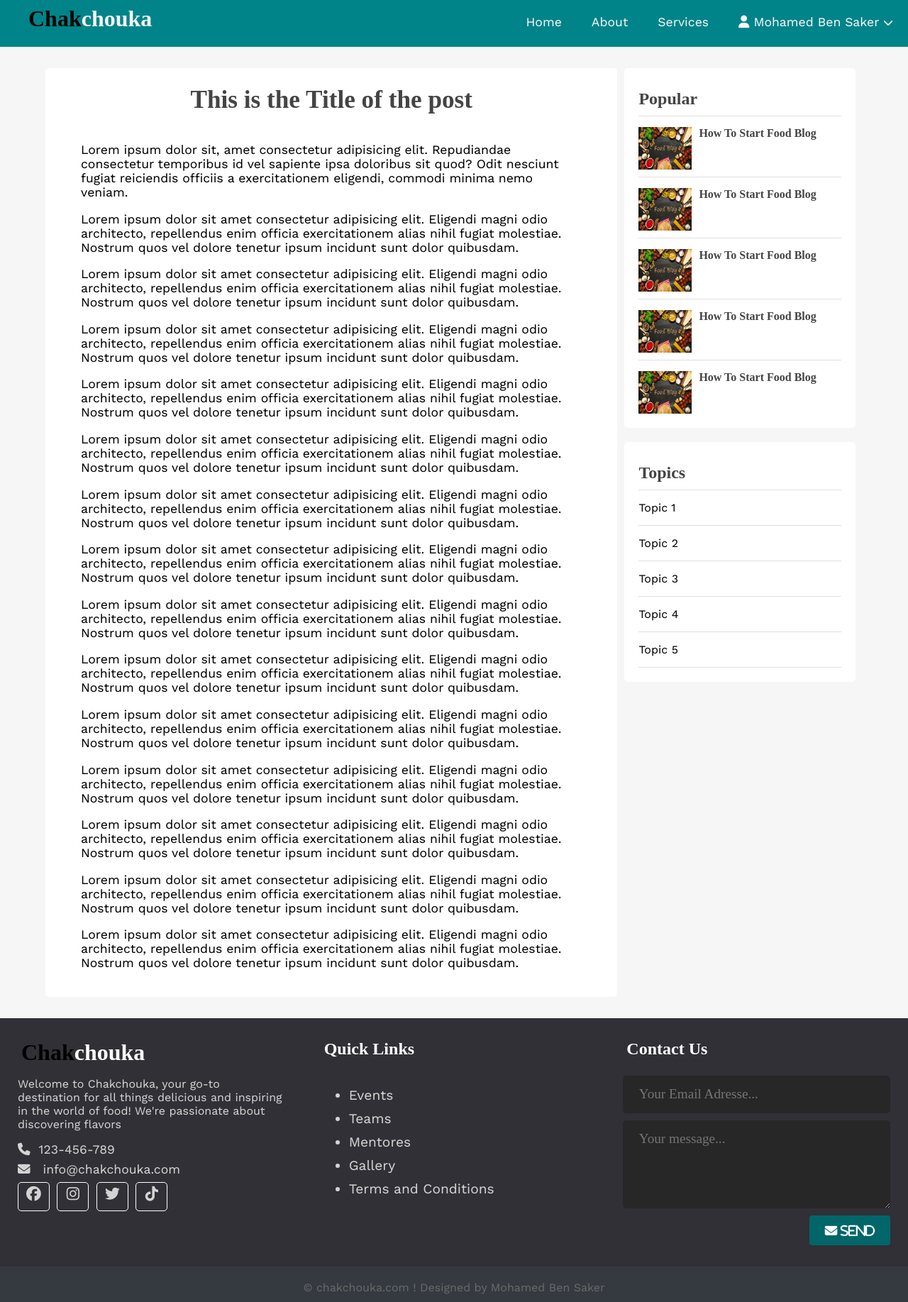
After one commit to Ryannn26/Chakchouka, a PHP site: page /single.html in a window 1280 px wide. The commit adds this page. Shown: the whole page at 71% size. Run offline with PHP 8.4, Linux system fonts and the light colour scheme; some libraries are stand-ins or nearby versions.

Commit message:
adding post conent

```diff
--- a/blog/index.html
+++ b/blog/index.html
@@ -241,7 +241,7 @@
             <h2>Contact Us</h2><br>
             <form action="index.html" method="post">
                 <input type="text" name="email" class="text-input contact-input" placeholder="Your Email Adresse...">
-                <textarea name="message"  class="text-input contact-input" placeholder="Your message..."></textarea>
+                <textarea rows="4" name="message"  class="text-input contact-input" placeholder="Your message..."></textarea>
                 <button type="submit" class="btn btn-big contact-btn">
                     <i class="fas fa-envelope">
                         Send
--- a/blog/script.js
+++ b/blog/script.js
@@ -40,3 +40,4 @@ $(document).ready(function() {
     // instead of a settings object
   ]
 })
+/*------------------------*/
--- /dev/null
+++ b/blog/single.html
@@ -0,0 +1,175 @@
+<html lang="en">
+<head>
+    <meta charset="UTF-8">
+    <meta name="viewport" content="width=device-width, initial-scale=1.0">
+    <title>Single Post</title>
+    <!--Font awesome-->
+    <script src="https://kit.fontawesome.com/534045aa55.js" crossorigin="anonymous"></script>
+    <!--custom stylinf css file-->
+    <link rel="stylesheet" href="style.css">
+    <!--Google fonts-->
+    <link rel="preconnect" href="https://fonts.googleapis.com">
+    <link rel="preconnect" href="https://fonts.gstatic.com" crossorigin>
+    <link href="https://fonts.googleapis.com/css2?family=Work+Sans:ital,wght@0,421;1,421&display=swap" rel="stylesheet">
+</head>
+<body>
+    <header>
+        <div class="logo">
+            <h1 class="logo-text">
+                <span>Chak</span>chouka
+            </h1>
+        </div>
+        <i class="fa fa-bars menu-toggle"></i>
+        <ul class="nav">
+            <li><a href="#">Home</a></li>
+            <li><a href="#">About</a></li>
+            <li><a href="#">Services</a></li>
+            <!--<li><a href="#"Sign Up</a></li> -->
+            <!--<li<a href="#">Login<a/><li/>-->
+            <li>
+                <a href="#">
+                    <i class="fa fa-user"></i>
+                    Mohamed Ben Saker
+                    <i class="fa fa-chevron-down" style="font-size: .8em;"></i>
+                </a>
+
+                <ul>
+                    <li><a href="#">Dashboard</a></li>
+                    <li><a href="#" class="logout">Logout</a></li>
+                </ul>
+            </li>
+        </ul>
+    </header>
+    <!--page wrapper-->
+<div class="page wrapper">
+    <!--content section-->
+    <div class="content clearfix">
+
+        <!--main content-->
+        <div class="main-content single">
+            <h1 class="post-title">This is the Title of the post </h1>
+            <div class="popst-content">
+                <p>Lorem ipsum dolor sit, amet consectetur adipisicing elit. Repudiandae consectetur temporibus id vel sapiente ipsa doloribus sit quod? Odit nesciunt fugiat reiciendis officiis a exercitationem eligendi, commodi minima nemo veniam.</p>
+                <p>Lorem ipsum dolor sit amet consectetur adipisicing elit. Eligendi magni odio architecto, repellendus enim officia exercitationem alias nihil fugiat molestiae. Nostrum quos vel dolore tenetur ipsum incidunt sunt dolor quibusdam.</p>
+                <p>Lorem ipsum dolor sit amet consectetur adipisicing elit. Eligendi magni odio architecto, repellendus enim officia exercitationem alias nihil fugiat molestiae. Nostrum quos vel dolore tenetur ipsum incidunt sunt dolor quibusdam.</p>
+                <p>Lorem ipsum dolor sit amet consectetur adipisicing elit. Eligendi magni odio architecto, repellendus enim officia exercitationem alias nihil fugiat molestiae. Nostrum quos vel dolore tenetur ipsum incidunt sunt dolor quibusdam.</p>
+                <p>Lorem ipsum dolor sit amet consectetur adipisicing elit. Eligendi magni odio architecto, repellendus enim officia exercitationem alias nihil fugiat molestiae. Nostrum quos vel dolore tenetur ipsum incidunt sunt dolor quibusdam.</p>
+                <p>Lorem ipsum dolor sit amet consectetur adipisicing elit. Eligendi magni odio architecto, repellendus enim officia exercitationem alias nihil fugiat molestiae. Nostrum quos vel dolore tenetur ipsum incidunt sunt dolor quibusdam.</p>
+                <p>Lorem ipsum dolor sit amet consectetur adipisicing elit. Eligendi magni odio architecto, repellendus enim officia exercitationem alias nihil fugiat molestiae. Nostrum quos vel dolore tenetur ipsum incidunt sunt dolor quibusdam.</p>
+                <p>Lorem ipsum dolor sit amet consectetur adipisicing elit. Eligendi magni odio architecto, repellendus enim officia exercitationem alias nihil fugiat molestiae. Nostrum quos vel dolore tenetur ipsum incidunt sunt dolor quibusdam.</p>
+                <p>Lorem ipsum dolor sit amet consectetur adipisicing elit. Eligendi magni odio architecto, repellendus enim officia exercitationem alias nihil fugiat molestiae. Nostrum quos vel dolore tenetur ipsum incidunt sunt dolor quibusdam.</p>
+                <p>Lorem ipsum dolor sit amet consectetur adipisicing elit. Eligendi magni odio architecto, repellendus enim officia exercitationem alias nihil fugiat molestiae. Nostrum quos vel dolore tenetur ipsum incidunt sunt dolor quibusdam.</p>
+                <p>Lorem ipsum dolor sit amet consectetur adipisicing elit. Eligendi magni odio architecto, repellendus enim officia exercitationem alias nihil fugiat molestiae. Nostrum quos vel dolore tenetur ipsum incidunt sunt dolor quibusdam.</p>
+                <p>Lorem ipsum dolor sit amet consectetur adipisicing elit. Eligendi magni odio architecto, repellendus enim officia exercitationem alias nihil fugiat molestiae. Nostrum quos vel dolore tenetur ipsum incidunt sunt dolor quibusdam.</p>
+                <p>Lorem ipsum dolor sit amet consectetur adipisicing elit. Eligendi magni odio architecto, repellendus enim officia exercitationem alias nihil fugiat molestiae. Nostrum quos vel dolore tenetur ipsum incidunt sunt dolor quibusdam.</p>
+                <p>Lorem ipsum dolor sit amet consectetur adipisicing elit. Eligendi magni odio architecto, repellendus enim officia exercitationem alias nihil fugiat molestiae. Nostrum quos vel dolore tenetur ipsum incidunt sunt dolor quibusdam.</p>
+                <p>Lorem ipsum dolor sit amet consectetur adipisicing elit. Eligendi magni odio architecto, repellendus enim officia exercitationem alias nihil fugiat molestiae. Nostrum quos vel dolore tenetur ipsum incidunt sunt dolor quibusdam.</p>
+            </div>
+        </div>
+        <!--//Main content-->
+        <!--sidebar-->
+        <div class="sidebar single">
+            <div class="section popular">
+                <h2 class="section-title">Popular </h2>
+                <div class="post clearfix">
+                    <img src="imgs/images.jpg" alt="">
+                    <a href=""><h4>How To Start Food Blog</h4></a>
+                </div>
+                <div class="post clearfix">
+                    <img src="imgs/images.jpg" alt="">
+                    <a href=""><h4>How To Start Food Blog</h4> </a>
+                </div>
+                <div class="post clearfix">
+                    <img src="imgs/images.jpg" alt="">
+                    <a href=""><h4>How To Start Food Blog</h4> </a>
+                </div>
+                <div class="post clearfix">
+                    <img src="imgs/images.jpg" alt="">
+                    <a href=""><h4>How To Start Food Blog</h4> </a>
+                </div>
+                <div class="post clearfix">
+                    <img src="imgs/images.jpg" alt="">
+                    <a href=""><h4>How To Start Food Blog</h4> </a>
+                </div>
+            </div>
+            <div class="section topics">
+                <h2 class="section-title">Topics</h2>
+                <ul>
+                    <li><a href="#">Topic 1</a></li>
+                    <li><a href="#">Topic 2</a></li>
+                    <li><a href="#">Topic 3</a></li>
+                    <li><a href="#">Topic 4</a></li>
+                    <li><a href="#">Topic 5</a></li>
+                </ul>
+            </div>
+        </div>
+        <!--//sidebar-->
+    </div>
+</div>
+<!--Page wrapper-->
+<!--footer-->
+<div class="footer">
+    <div class="footer-content">
+        <div class="footer-section about">
+            <h1 class="logo-text"><span>Chak</span>chouka</h1>
+                <p>
+                    Welcome to Chakchouka, your go-to destination for all things delicious
+                     and inspiring in the world of food! We're passionate about discovering flavors
+                </p>
+                <div class="contact">
+                    <span>
+                        <i class="fas fa-phone"></i>
+                        &nbsp;123-456-789
+                    </span>
+                    <span>
+                        <i class="fas fa-envelope"></i> &nbsp; info@chakchouka.com
+                    </span>
+                </div>
+                <div class="socials">
+                    <a href="#"><i class="fab fa-facebook"></i></a>
+                    <a href="#"><i class="fab fa-instagram"></i></a>
+                    <a href="#"><i class="fab fa-twitter"></i></a>
+                    <a href="#"><i class="fab fa-tiktok"></i></a>
+                </div>
+        </div>
+        <div class="footer-section links">
+            <h2>Quick Links</h2><br>
+            <ul>
+
+                <a href="#"><li>Events</li></a>
+                <a href="#"><li>Teams</li></a>
+                <a href="#"><li>Mentores</li></a>
+                <a href="#"><li>Gallery</li></a>
+                <a href="#"><li>Terms and Conditions</li></a>
+            </ul>
+        </div>
+        <div class="footer-section contact-form">
+            <h2>Contact Us</h2><br>
+            <form action="index.html" method="post">
+                <input type="text" name="email" class="text-input contact-input" placeholder="Your Email Adresse...">
+                <textarea rows="4" name="message"  class="text-input contact-input" placeholder="Your message..."></textarea>
+                <button type="submit" class="btn btn-big contact-btn">
+                    <i class="fas fa-envelope">
+                        Send
+                    </i>
+                </button>
+            </form>
+        </div>
+    </div>
+    <div class="footer-bottom">
+        &copy; chakchouka.com ! Designed by Mohamed Ben Saker
+    </div>
+</div>
+
+
+
+
+<!--footer-->
+<!--JQUERRY -->
+    <script src="https://cdnjs.cloudflare.com/ajax/libs/jquery/3.7.1/jquery.min.js" integrity="sha512-v2CJ7UaYy4JwqLDIrZUI/4hqeoQieOmAZNXBeQyjo21dadnwR+8ZaIJVT8EE2iyI61OV8e6M8PP2/4hpQINQ/g==" crossorigin="anonymous" referrerpolicy="no-referrer"></script>
+<!--Slick Carousel-->
+    <script type="text/javascript" src="https://cdn.jsdelivr.net/npm/slick-carousel@1.8.1/slick/slick.min.js"></script>
+<!--Custom Script-->
+    <script src="script.js"></script>
+</body>
+</html>
--- a/blog/style.css
+++ b/blog/style.css
@@ -188,6 +188,17 @@ header ul li ul li a:hover{
     float: left;
 
 }
+.content .main-content.single  {
+    background-color: white;
+    padding: 20px 50px;
+    font-size: 1.1em;
+    border-radius: 5px;
+
+}
+.content .main-content.single .post-title{
+    text-align: center;
+    margin-bottom: 40px;
+}
 .content .main-content .recent-post-title{
     margin: 20px;
 }
@@ -198,6 +209,17 @@ header ul li ul li a:hover{
     border-radius: 5px;
     background-color: white;
     position: relative;
+}
+.content .popular .post {
+    border-top: 1px solid #e0e0e0;
+    margin-top: 10px;
+    padding-top: 10px;
+}
+.content .popular .post img{
+    height: 60px;
+    width: 75px;
+    float: left;
+    margin-right: 10px;
 }
 .content .main-content .post .read-more{
     position: absolute;
@@ -229,6 +251,9 @@ header ul li ul li a:hover{
     width:30% ;
     float: left;
     height: 300px;
+}
+.content .sidebar.single {
+    padding: 0px 10px;
 }
 /* sidebar*/
 .content .sidebar .section{
@@ -340,6 +365,8 @@ header ul li ul li a:hover{
 }
 .footer .footer-content .contact-form .contact-btn{
     float: right;
+    font-size: 1.1em;
+    font-family: "Work Sans",serif;
 
 }
 
```
